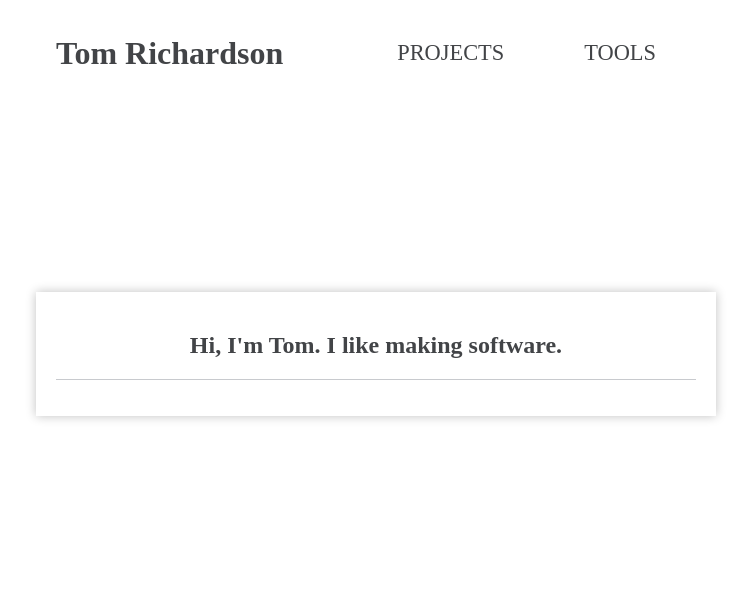
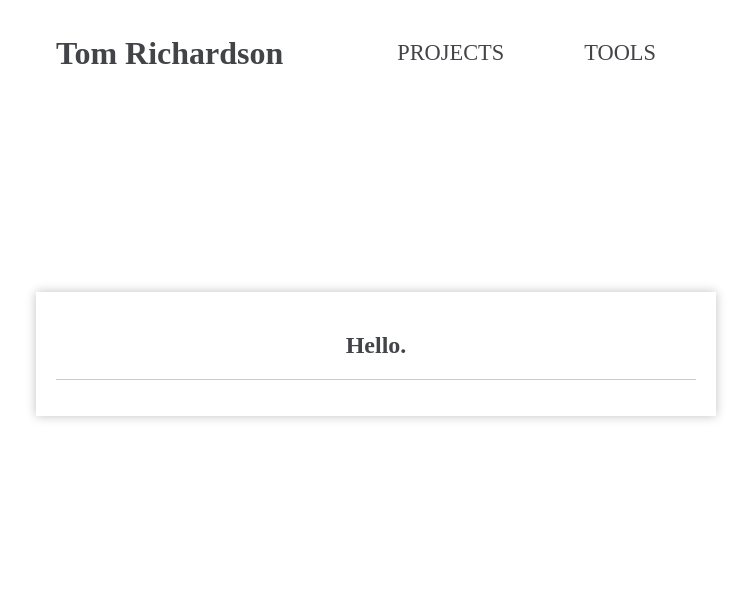
Before and after one commit to tgrkzus/tomgr, a plain HTML site: page index.html in a window 1280 px wide. Shown: the top 600 px of the page, without its empty margins (264-1015 px from the left). Drawn offline with Linux system fonts and the light colour scheme.

Commit message:
Update index.html

```diff
--- a/index.html
+++ b/index.html
@@ -18,7 +18,7 @@
                 <div id="content-header">
                     <center>
                         <h2>
-                            Hi, I'm Tom. I like making software.
+                            Hello.
                         </h2>
                     </center>
                 </div>
```
